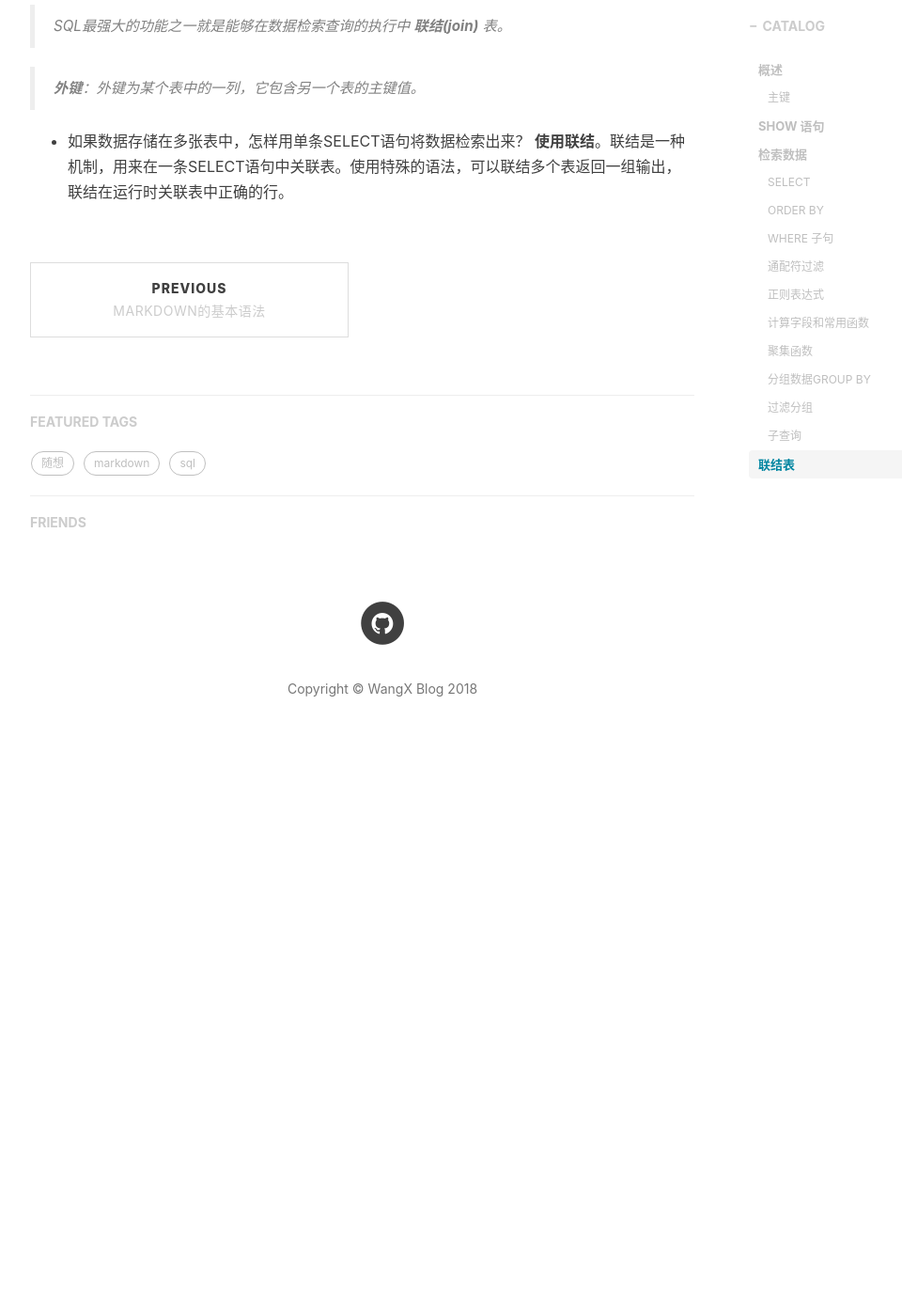
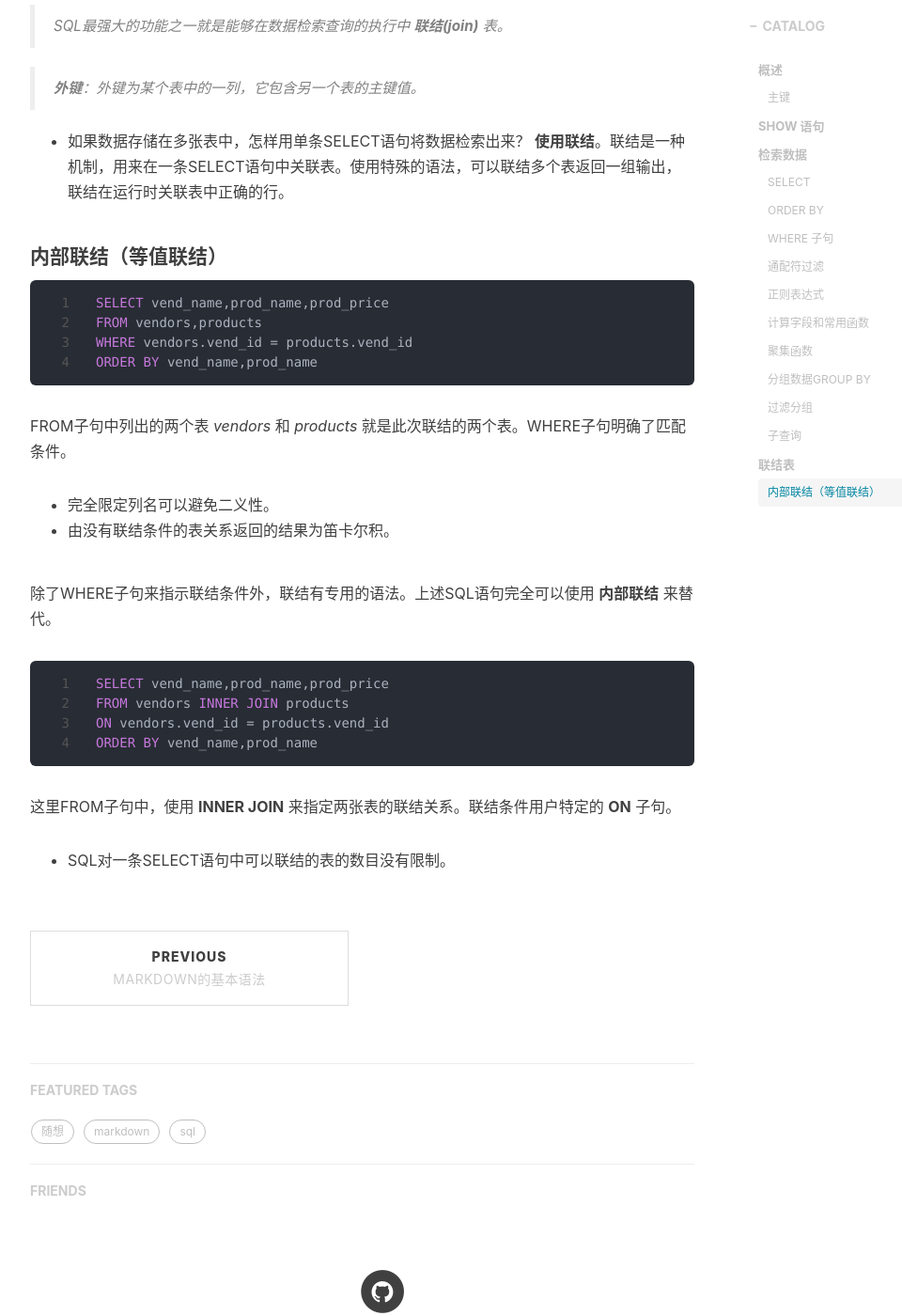
Before and after one commit to fatty-wang/fatty-wang.github.io, a Jekyll site: the page built from _posts/2018-10-12-basic-sql.md, in a window 1280 px wide and 1400 px high, scrolled down 6102 px. Shown: the whole window at 94% size, without its empty margins (233-1193 px from the left). Built offline with Jekyll 4.4.1, drawn with Linux system fonts in a browser that asks for light colours; nearby versions of some CDN libraries; comment, search, counter and statistics services are not loaded; before the commit the page ends 6939 px from its top, so only the background shows below that.

Commit message:
update basic sql

````diff
--- a/_posts/2018-10-12-basic-sql.md
+++ b/_posts/2018-10-12-basic-sql.md
@@ -190,3 +190,28 @@ update 2018-10-16
 
 * 如果数据存储在多张表中，怎样用单条SELECT语句将数据检索出来？
    **使用联结**。联结是一种机制，用来在一条SELECT语句中关联表。使用特殊的语法，可以联结多个表返回一组输出，联结在运行时关联表中正确的行。
+
+#### 内部联结（等值联结）
+
+```sql
+SELECT vend_name,prod_name,prod_price
+FROM vendors,products
+WHERE vendors.vend_id = products.vend_id
+ORDER BY vend_name,prod_name
+```
+FROM子句中列出的两个表 *vendors* 和 *products* 就是此次联结的两个表。WHERE子句明确了匹配条件。
+
+* 完全限定列名可以避免二义性。
+* 由没有联结条件的表关系返回的结果为笛卡尔积。
+
+除了WHERE子句来指示联结条件外，联结有专用的语法。上述SQL语句完全可以使用 **内部联结** 来替代。
+
+```sql
+SELECT vend_name,prod_name,prod_price
+FROM vendors INNER JOIN products
+ON vendors.vend_id = products.vend_id
+ORDER BY vend_name,prod_name
+```
+这里FROM子句中，使用 **INNER JOIN** 来指定两张表的联结关系。联结条件用户特定的 **ON** 子句。
+
+* SQL对一条SELECT语句中可以联结的表的数目没有限制。
````
